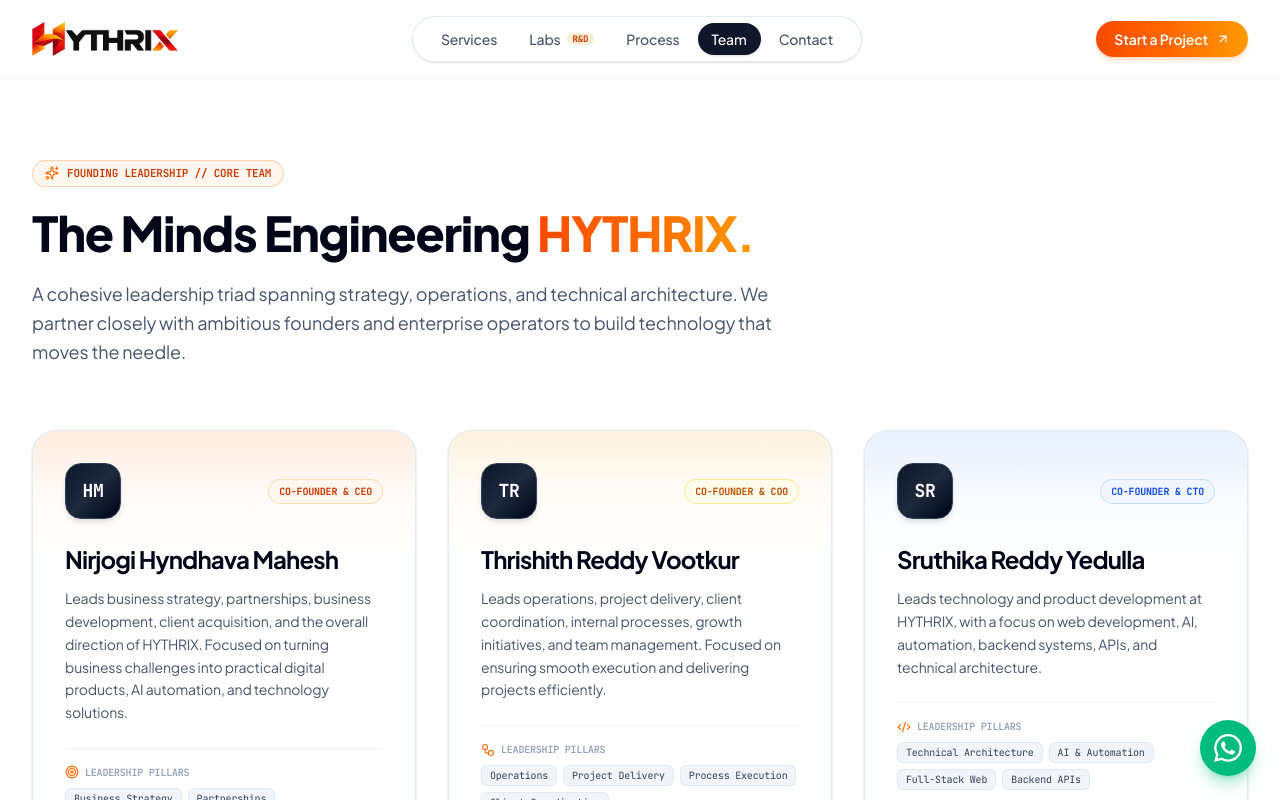
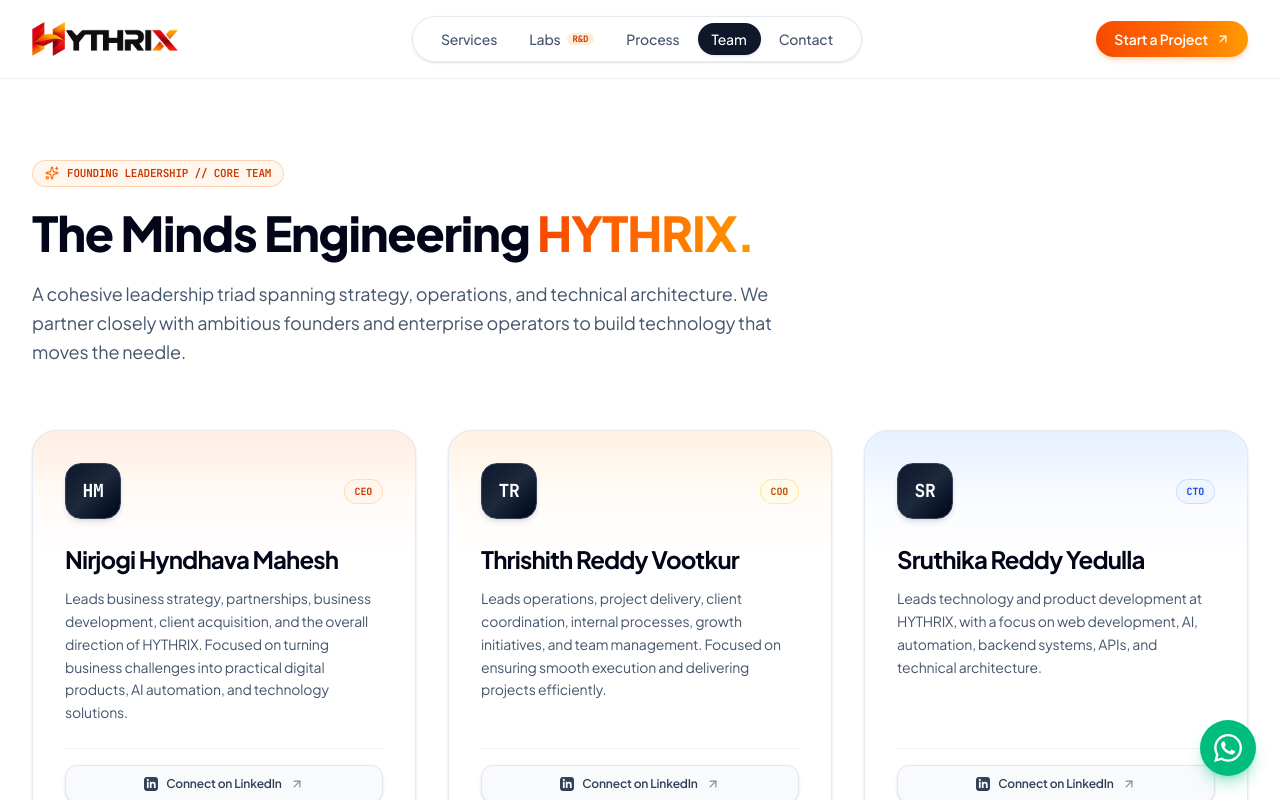
Before and after one commit to hyndhavamahesh345/Hythrix, a Next.js app in the folder frontend/: page /team in a window 1280 px wide. Shown: the top 800 px of the page. Built offline with nearby package versions, Linux system fonts and the light colour scheme.

Commit message:
fix: remove leadership pillars pills from team cards and clean up unused icons

```diff
--- a/frontend/src/app/team/layout.tsx
+++ b/frontend/src/app/team/layout.tsx
@@ -1,13 +1,13 @@
 import type { Metadata } from "next";
 
 export const metadata: Metadata = {
-  title: "Founding Team & Leadership | HYTHRIX",
+  title: "Leadership Team | HYTHRIX",
   description:
-    "Meet the founding team behind HYTHRIX: Nirjogi Hyndhava Mahesh (Co-Founder & CEO), Thrishith Reddy Vootkur (Co-Founder & COO), and Sruthika Reddy Yedulla (Co-Founder & CTO).",
+    "Meet the leadership team behind HYTHRIX: Nirjogi Hyndhava Mahesh (CEO), Thrishith Reddy Vootkur (COO), and Sruthika Reddy Yedulla (CTO).",
   openGraph: {
-    title: "Founding Team & Leadership | HYTHRIX",
+    title: "Leadership Team | HYTHRIX",
     description:
-      "Meet the founding team behind HYTHRIX: Nirjogi Hyndhava Mahesh (Co-Founder & CEO), Thrishith Reddy Vootkur (Co-Founder & COO), and Sruthika Reddy Yedulla (Co-Founder & CTO).",
+      "Meet the leadership team behind HYTHRIX: Nirjogi Hyndhava Mahesh (CEO), Thrishith Reddy Vootkur (COO), and Sruthika Reddy Yedulla (CTO).",
   },
 };
 
--- a/frontend/src/frontend/components/sections/TeamSection.tsx
+++ b/frontend/src/frontend/components/sections/TeamSection.tsx
@@ -6,9 +6,6 @@
   ArrowUpRight,
   Shield,
   Zap,
-  Code2,
-  Workflow,
-  Target,
   Layers,
 } from "lucide-react";
 
@@ -29,35 +26,29 @@
     {
       name: "Nirjogi Hyndhava Mahesh",
       initials: "HM",
-      role: "Co-Founder & CEO",
+      role: "CEO",
       badgeColor: "text-orange-700 bg-orange-50 border-orange-200/80",
       accentGlow: "from-orange-500/20 via-orange-500/5 to-transparent",
       bio: "Leads business strategy, partnerships, business development, client acquisition, and the overall direction of HYTHRIX. Focused on turning business challenges into practical digital products, AI automation, and technology solutions.",
-      focus: ["Business Strategy", "Partnerships", "Client Acquisition", "AI Solutions"],
       linkedin: "https://www.linkedin.com/in/hyndhava-mahesh-30894a27/",
-      icon: Target,
     },
     {
       name: "Thrishith Reddy Vootkur",
       initials: "TR",
-      role: "Co-Founder & COO",
+      role: "COO",
       badgeColor: "text-amber-700 bg-amber-50 border-amber-200/80",
       accentGlow: "from-amber-500/20 via-amber-500/5 to-transparent",
       bio: "Leads operations, project delivery, client coordination, internal processes, growth initiatives, and team management. Focused on ensuring smooth execution and delivering projects efficiently.",
-      focus: ["Operations", "Project Delivery", "Process Execution", "Client Coordination"],
       linkedin: "https://www.linkedin.com/in/thrishith-reddy-vootkur-b03997381/",
-      icon: Workflow,
     },
     {
       name: "Sruthika Reddy Yedulla",
       initials: "SR",
-      role: "Co-Founder & CTO",
+      role: "CTO",
       badgeColor: "text-blue-700 bg-blue-50 border-blue-200/80",
       accentGlow: "from-blue-500/20 via-blue-500/5 to-transparent",
       bio: "Leads technology and product development at HYTHRIX, with a focus on web development, AI, automation, backend systems, APIs, and technical architecture.",
-      focus: ["Technical Architecture", "AI & Automation", "Full-Stack Web", "Backend APIs"],
       linkedin: "https://www.linkedin.com/in/sruthika-reddy-yedulla-023316321/",
-      icon: Code2,
     },
   ];
 
@@ -105,10 +96,9 @@
           </p>
         </div>
 
-        {/* 3 Co-Founders Grid */}
+        {/* Leadership Team Grid */}
         <div className="grid grid-cols-1 md:grid-cols-3 gap-6 lg:gap-8 mb-16">
           {teamMembers.map((member, idx) => {
-            const Icon = member.icon;
             return (
               <div
                 key={idx}
@@ -144,24 +134,6 @@
                   <p className="text-xs sm:text-sm text-slate-600 leading-relaxed mb-6">
                     {member.bio}
                   </p>
-
-                  {/* Core Focus Tags */}
-                  <div className="pt-4 border-t border-slate-100 mb-6">
-                    <span className="text-[10px] font-mono text-slate-400 uppercase tracking-wider block mb-2 font-semibold flex items-center gap-1.5">
-                      <Icon className="w-3.5 h-3.5 text-orange-500" />
-                      <span>LEADERSHIP PILLARS</span>
-                    </span>
-                    <div className="flex flex-wrap gap-1.5">
-                      {member.focus.map((item, fIdx) => (
-                        <span
-                          key={fIdx}
-                          className="text-[10px] font-mono px-2 py-0.5 rounded-md bg-slate-100 text-slate-700 border border-slate-200/80"
-                        >
-                          {item}
-                        </span>
-                      ))}
-                    </div>
-                  </div>
                 </div>
 
                 {/* LinkedIn Profile Link */}
@@ -223,7 +195,7 @@
           {/* Quick Connect Callout */}
           <div className="mt-8 pt-6 border-t border-slate-200 flex flex-col sm:flex-row items-center justify-between gap-4">
             <p className="text-xs sm:text-sm text-slate-600 text-center sm:text-left">
-              Want to consult directly with our co-founders on your product or architecture?
+              Want to consult directly with our leadership team on your product or architecture?
             </p>
             <button
               onClick={() => {
```
